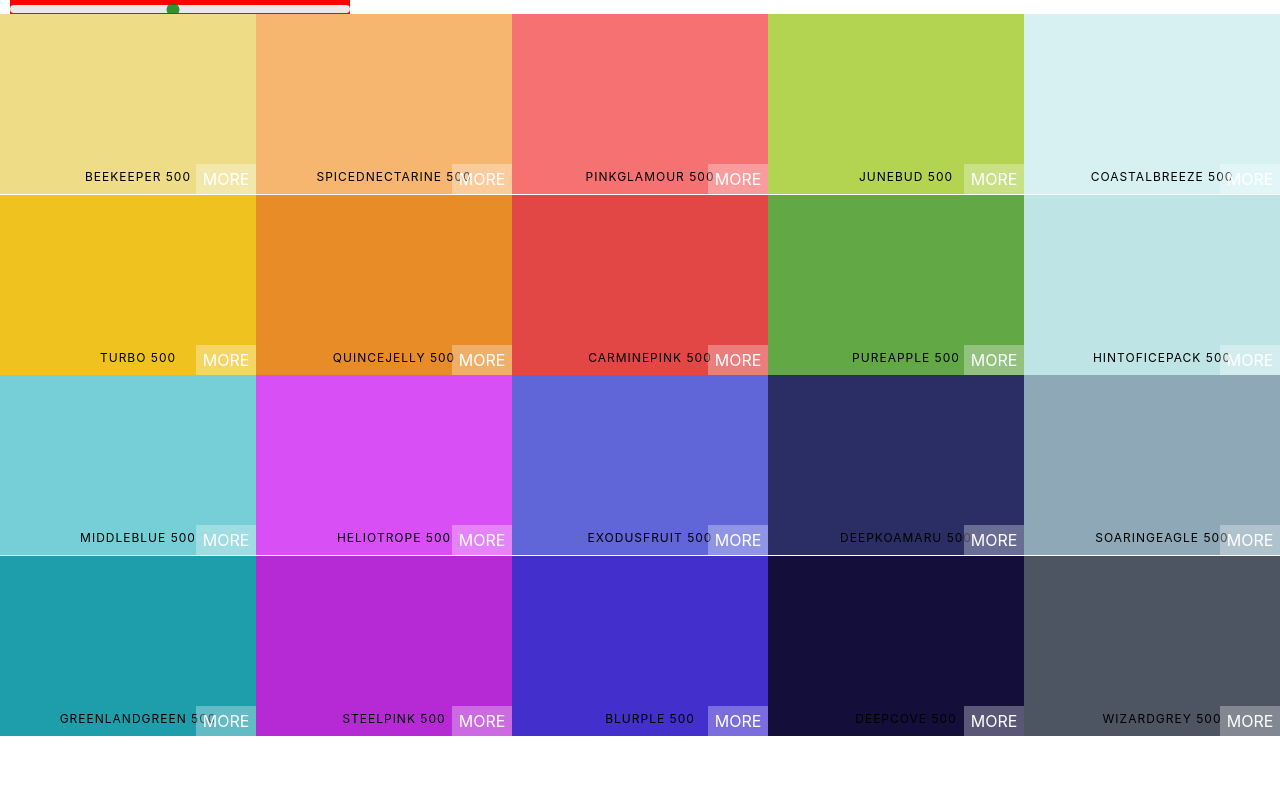
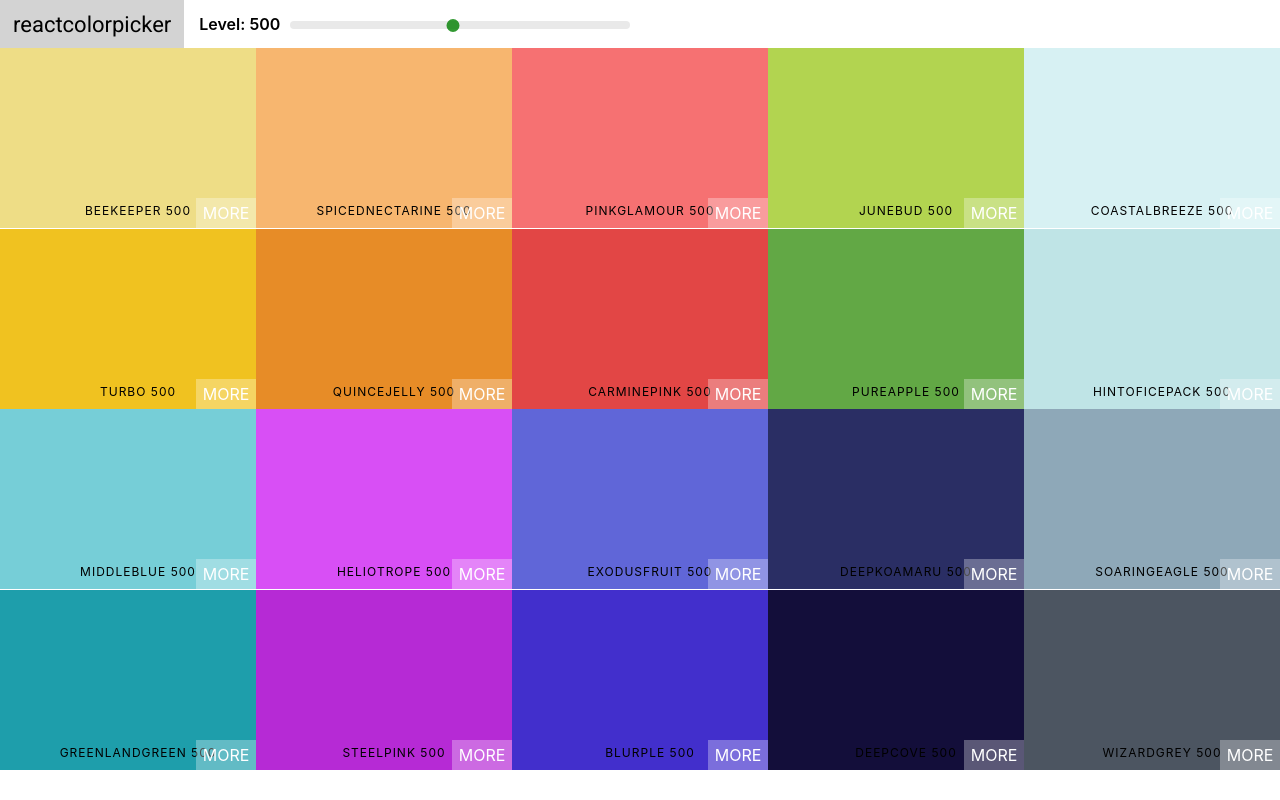
Before and after one commit to GGSWEngineer/Colors-Project, a React (Create React App) app: page / in a window 1280 px wide. Built offline with nearby package versions, Linux system fonts and the light colour scheme.

Commit message:
added Navbar and Font fixed issue with header

```diff
--- a/public/index.html
+++ b/public/index.html
@@ -8,6 +8,12 @@
     <meta
       name="description"
       content="Web site created using create-react-app"
+    />
+    <link rel="preconnect" href="https://fonts.googleapis.com" />
+    <link rel="preconnect" href="https://fonts.gstatic.com" crossorigin />
+    <link
+      href="https://fonts.googleapis.com/css2?family=Hanken+Grotesk:wght@100;200;300;400;500;600;700;800;900&family=Roboto:wght@100;300;400;500;700;900&family=Rubik:wght@300;400;700&display=swap"
+      rel="stylesheet"
     />
     <link rel="apple-touch-icon" href="%PUBLIC_URL%/logo192.png" />
     <!--
@@ -24,6 +30,7 @@
       work correctly both with client-side routing and a non-root public URL.
       Learn how to configure a non-root public URL by running `npm run build`.
     -->
+
     <title>React App</title>
   </head>
   <body>
--- /dev/null
+++ b/src/Navbar.css
@@ -0,0 +1,54 @@
+.Navbar {
+    display: flex;
+    align-items: center;
+    justify-content: flex-start;
+    height: 6vh;
+
+}
+
+.logo {
+    margin-right: 15px;
+    padding: 0 13px;
+    font-size: 22px;
+    background-color: lightgrey;
+    font-family: Roboto;
+    height: 100%;
+    display: flex;
+    align-items: center;
+}
+
+.logo a {
+    text-decoration: none;
+    color: black;
+
+}
+
+.slider {
+    width: 340px;
+    margin: 0 10px;
+    display: inline-block;
+}
+
+.slider-container span {
+    font-weight: 600;
+}
+
+.rc-slider-track {
+    background-color: transparent;
+}
+
+.rc-slider-rail {
+    height: 8px;
+}
+
+.rc-slider-handle, .rc-slider-handle:hover, .rc-slider-handle:active, .rc-slider-handle:focus  {
+    background: green;
+    outline: none;
+    border: 2px solid green;
+    box-shadow: none;
+    width: 13px;
+    height: 13px;
+    margin-left: -7px;
+    margin-top: -2px;
+
+}
--- /dev/null
+++ b/src/Navbar.js
@@ -0,0 +1,31 @@
+import React, { Component } from "react";
+import Slider, { Range } from "rc-slider";
+import "rc-slider/assets/index.css";
+import "./Navbar.css"
+
+class Navbar extends Component {
+  render() {
+    const { level, changeLevel } = this.props;
+    return (
+      <header className="Navbar">
+        <div className="logo">
+          <a href="#">reactcolorpicker</a>
+        </div>
+        <div className="slider-container">
+            <span>Level: {level}</span>
+          <div className="slider">
+            <Slider
+              defaultValue={level}
+              min={100}
+              max={900}
+              onChange={changeLevel}
+              step={100}
+            />
+          </div>
+        </div>
+      </header>
+    );
+  }
+}
+
+export default Navbar;
--- a/src/Palette.css
+++ b/src/Palette.css
@@ -5,30 +5,3 @@
 .Palette-colors {
     height: 90%;
 }
-
-.slider {
-    width: 340px;
-    margin: 0 10px;
-    background-color: red;
-    /* cole has display-inline block here */
-}
-
-.rc-slider-track {
-    background-color: transparent;
-}
-
-.rc-slider-rail {
-    height: 8px;
-}
-
-.rc-slider-handle, .rc-slider-handle:hover, .rc-slider-handle:active, .rc-slider-handle:focus  {
-    background: green;
-    outline: none;
-    border: 2px solid green;
-    box-shadow: none;
-    width: 13px;
-    height: 13px;
-    margin-left: -7px;
-    margin-top: -2px;
-
-}
--- a/src/Palette.js
+++ b/src/Palette.js
@@ -1,9 +1,10 @@
 import React, { Component } from "react";
 import ColorBox from "./ColorBox";
-import "rc-slider/assets/index.css";
+import Navbar from "./Navbar"
+
 // order of styles is important here because they might override eachother
 import "./Palette.css";
-import Slider, { Range } from "rc-slider";
+
 
 
 class Palette extends Component {
@@ -28,16 +29,7 @@
     );
     return (
       <div className="Palette">
-        <div className="slider">
-        <Slider
-          defaultValue={level}
-          min={100}
-          max={900}
-          onChange={this.changeLevel}
-          step={100}
-        />
-        </div>
-
+        <Navbar level={level} changeLevel={this.changeLevel}/>
         {/* navbar goes here */}
         <div className="Palette-colors">{colorBoxes}</div>
         {/* footer goes here */}
```
